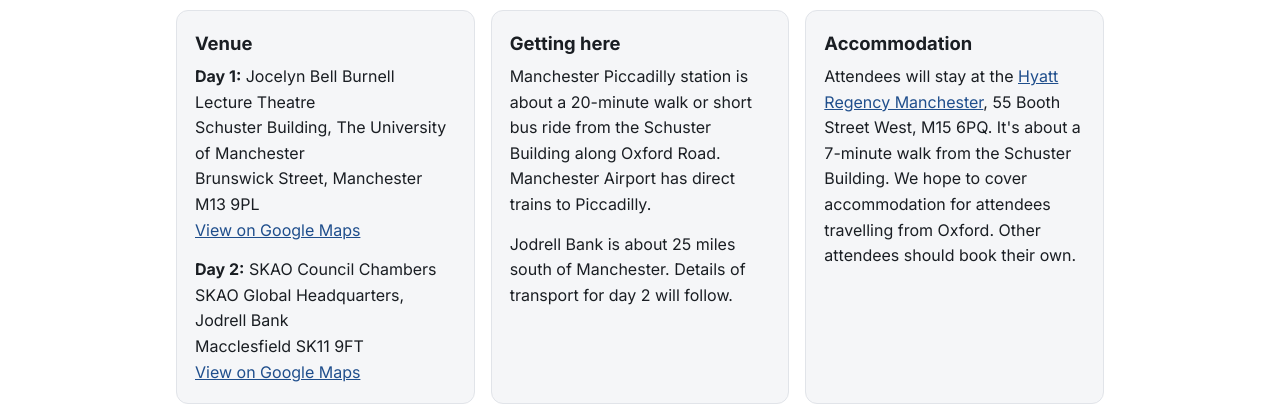
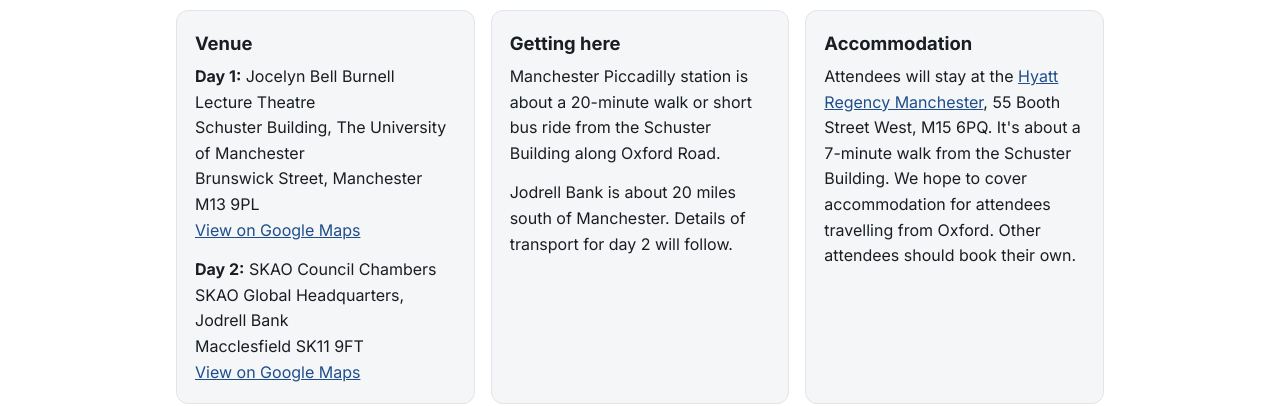
Before and after one commit to kelvinwandia/manchester_oxford_seti_meeting, a plain HTML site: page logistics.html in a window 1280 px wide. Shown: the part 394-800 px from the top of the page. Drawn offline with Linux system fonts and the light colour scheme.

Commit message:
Updated logistics

```diff
--- a/logistics.html
+++ b/logistics.html
@@ -27,8 +27,8 @@
     Macclesfield SK11 9FT<br>
     <a href="https://www.google.com/maps/search/?api=1&query=SKAO+Jodrell+Bank&query_place_id=ChIJU6NZD_xQekgRB-bpRJvJ4WU" target="_blank" rel="noopener">View on Google Maps</a></p></div>
     <div class="card"><h3>Getting here</h3>
-    <p>Manchester Piccadilly station is about a 20-minute walk or short bus ride from the Schuster Building along Oxford Road. Manchester Airport has direct trains to Piccadilly.</p>
-    <p>Jodrell Bank is about 25 miles south of Manchester. Details of transport for day 2 will follow.</p></div>
+    <p>Manchester Piccadilly station is about a 20-minute walk or short bus ride from the Schuster Building along Oxford Road.</p>
+    <p>Jodrell Bank is about 20 miles south of Manchester. Details of transport for day 2 will follow.</p></div>
     <div class="card"><h3>Accommodation</h3>
     <p>Attendees will stay at the <a href="https://www.google.com/maps/search/?api=1&query=Hyatt+Regency+Manchester&query_place_id=ChIJBWMuUO2xe0gRnPxhAKD5MNw" target="_blank" rel="noopener">Hyatt Regency Manchester</a>, 55 Booth Street West, M15 6PQ. It's about a 7-minute walk from the Schuster Building. We hope to cover accommodation for attendees travelling from Oxford. Other attendees should book their own.</p></div>
     </div>
```
